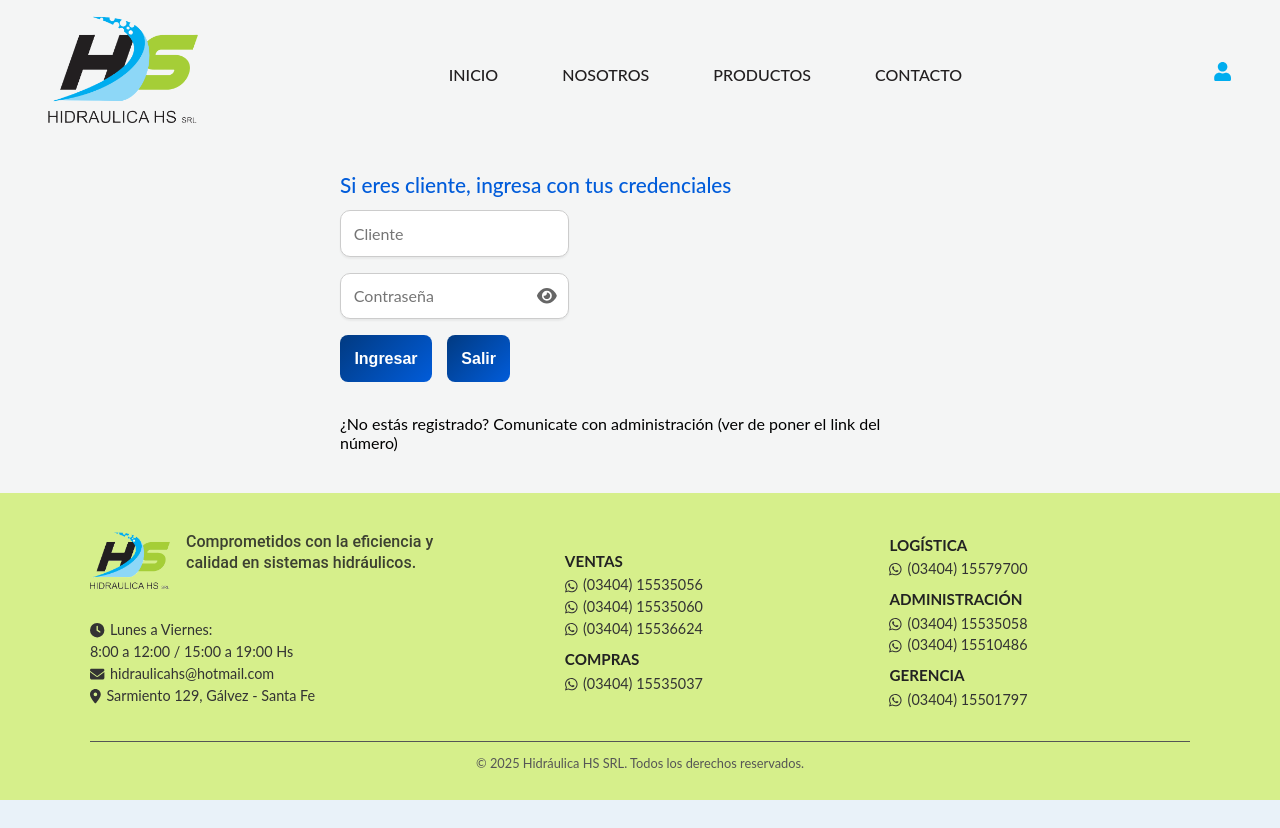
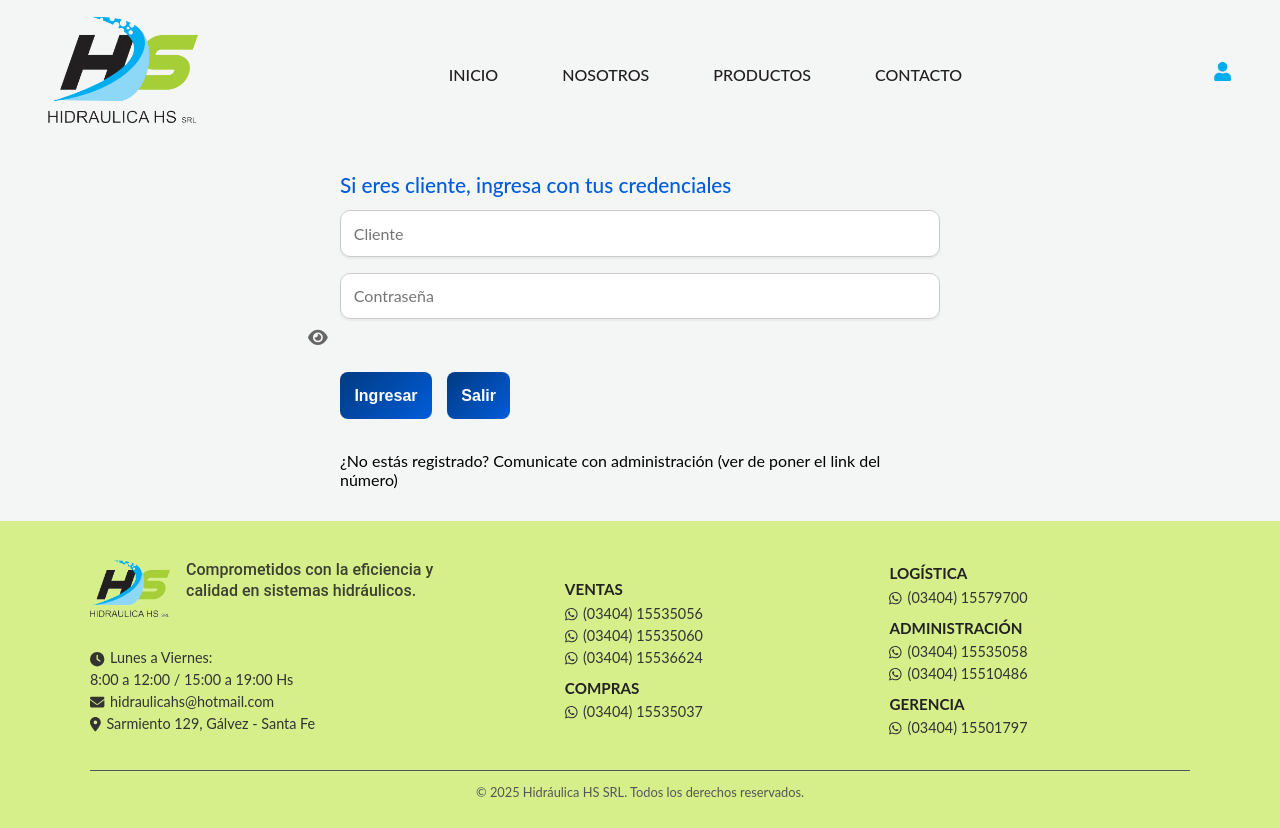
Before and after one commit to PMoyanoAiraldi/H-S-Front, a React (Vite) app in the folder front/: page /login in a window 1280 px wide. Before the commit the page ends 800 px from the top, so only its background shows below. Built offline with nearby package versions, Linux system fonts and the light colour scheme.

Commit message:
Acomodando estilos de Login

```diff
--- a/front/src/components/Login/Login.jsx
+++ b/front/src/components/Login/Login.jsx
@@ -49,15 +49,15 @@ const Login = () =>{
         <div className={styles.containerLogin}>
         <h1 className={styles.titleLogin}>Si eres cliente, ingresa con tus credenciales </h1>
         <form className={styles.form}>
-        <div>
+
         <input className={styles.input} type="text" name="username" id="username"
         placeholder="Cliente"
         onChange={handleChange}
         value={input.username}/>
-        </div> {/*los input tienen la propiedad onChange, que se ejcuta cada vez que hay un cambio, se ejecuta por cada caracter que ingrese al input  */}
+         {/*los input tienen la propiedad onChange, que se ejcuta cada vez que hay un cambio, se ejecuta por cada caracter que ingrese al input  */}
 
 
-        <div className={styles.passwordContainer}>
+
         <input className={styles.inputWithIcon} type={showPassword ? "text" : "password"} name="password" id="password"
         placeholder="Contraseña"
         onChange={handleChange}
@@ -70,7 +70,7 @@ const Login = () =>{
                 <FontAwesomeIcon icon={showPassword ? faEyeSlash : faEye} />
         </span>
 
-        </div>
+
         <div>
         <Link to="/products"><button type="button" className={styles.button} onClick={() => onLogin(input)} disabled={isButtonDisabled}>Ingresar</button></Link>
         <Link to="/"><button type="submit" className={styles.button} > Salir</button></Link>
--- a/front/src/components/Login/Login.module.css
+++ b/front/src/components/Login/Login.module.css
@@ -77,6 +77,7 @@ input {
 .inputWithIcon {
     /* width: 100%; */
     /* padding-right: 2.5rem; */
+    position: relative;
     padding: 0.8rem;
     border: 1px solid #ccc;
     border-radius: 10px;
```
